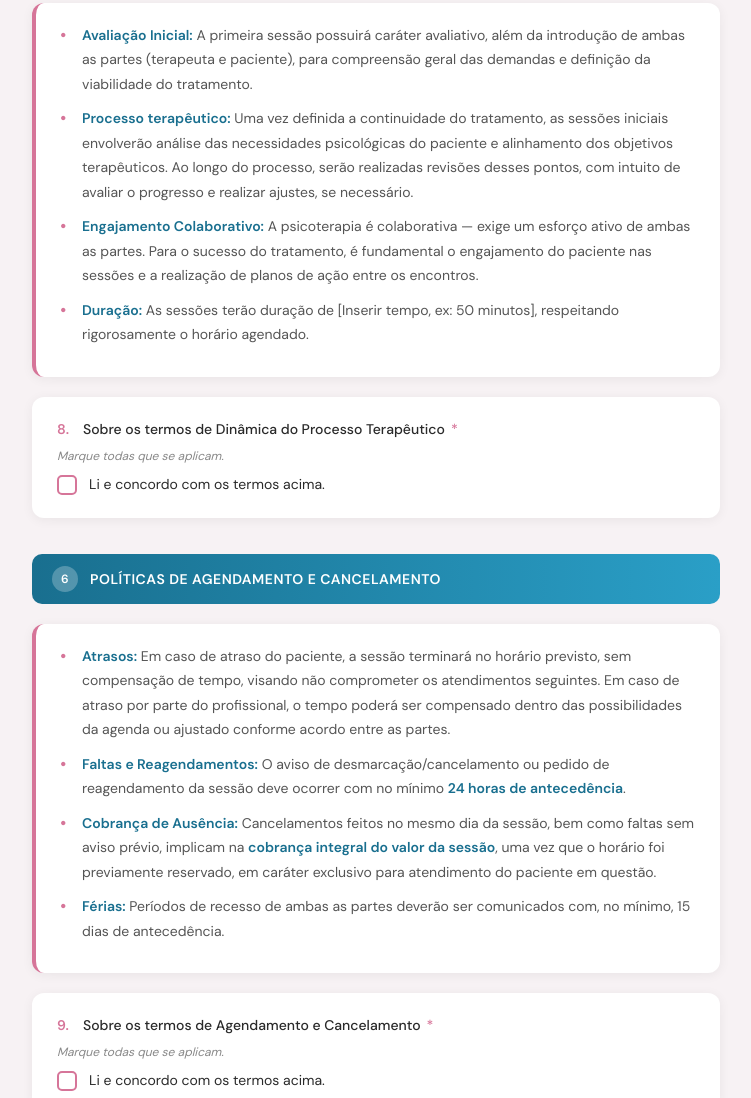
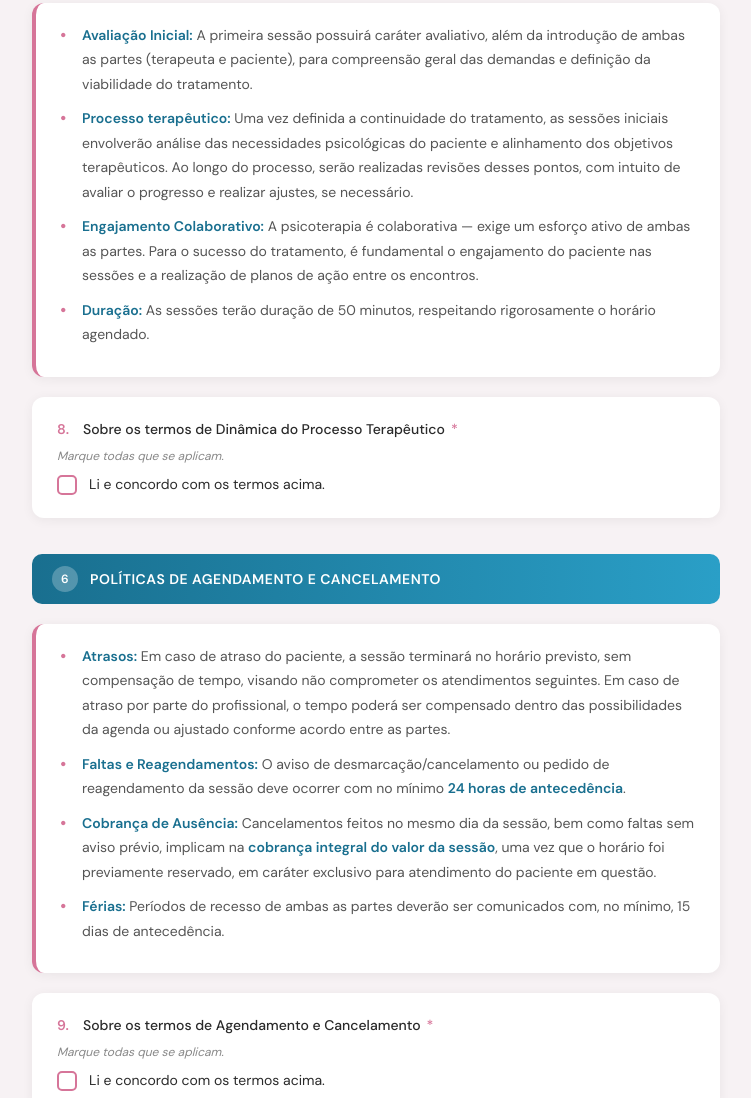
Before and after one commit to psicologapietrapinheiro/contrato-psipietrapinheiro, a plain HTML site: page index.html in a window 1280 px wide. Shown: the part 2632-3730 px from the top of the page, without its empty margins (264-1015 px from the left). Drawn offline with nearby package versions, Linux system fonts and the light colour scheme.

Commit message:
Update index.html

```diff
--- a/index.html
+++ b/index.html
@@ -495,7 +495,7 @@
       <li><strong>Avaliação Inicial:</strong> A primeira sessão possuirá caráter avaliativo, além da introdução de ambas as partes (terapeuta e paciente), para compreensão geral das demandas e definição da viabilidade do tratamento.</li>
       <li><strong>Processo terapêutico:</strong> Uma vez definida a continuidade do tratamento, as sessões iniciais envolverão análise das necessidades psicológicas do paciente e alinhamento dos objetivos terapêuticos. Ao longo do processo, serão realizadas revisões desses pontos, com intuito de avaliar o progresso e realizar ajustes, se necessário.</li>
       <li><strong>Engajamento Colaborativo:</strong> A psicoterapia é colaborativa — exige um esforço ativo de ambas as partes. Para o sucesso do tratamento, é fundamental o engajamento do paciente nas sessões e a realização de planos de ação entre os encontros.</li>
-      <li><strong>Duração:</strong> As sessões terão duração de [Inserir tempo, ex: 50 minutos], respeitando rigorosamente o horário agendado.</li>
+      <li><strong>Duração:</strong> As sessões terão duração de 50 minutos, respeitando rigorosamente o horário agendado.</li>
     </ul>
   </div>
 
```
